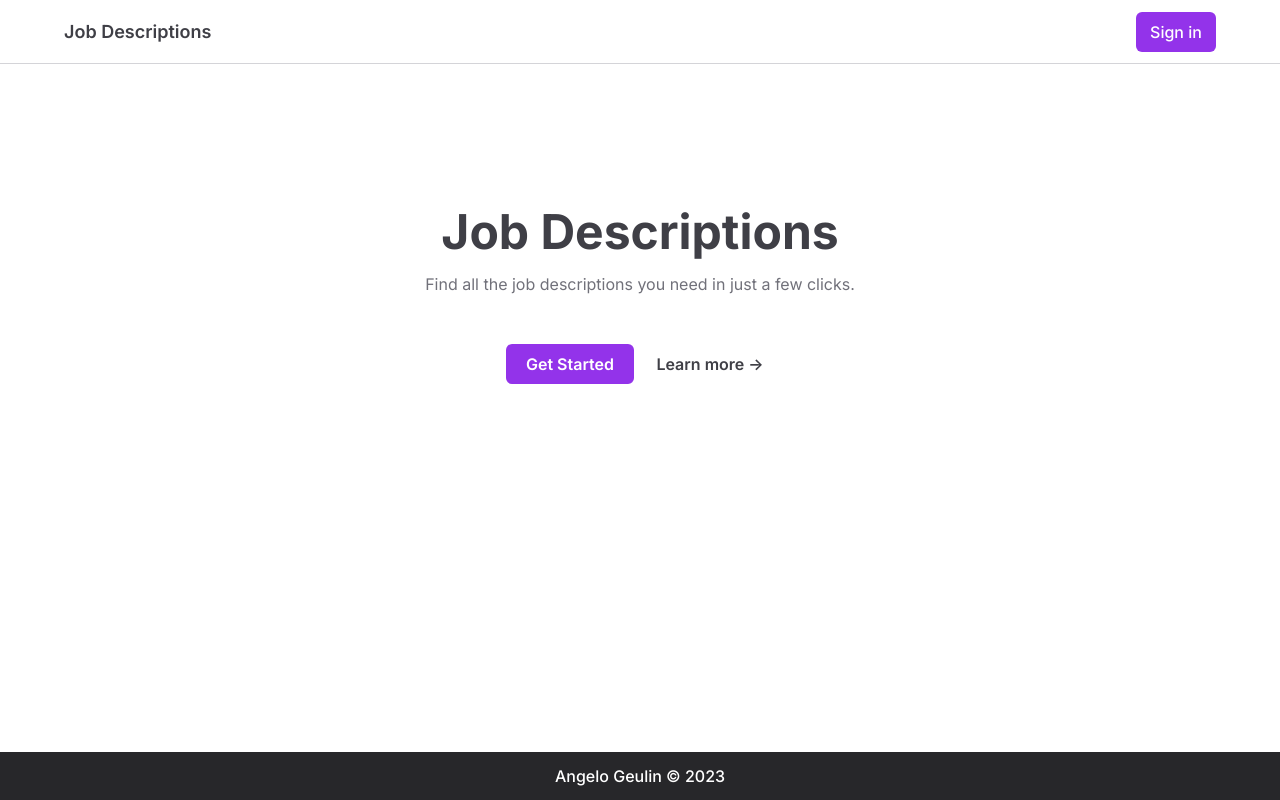
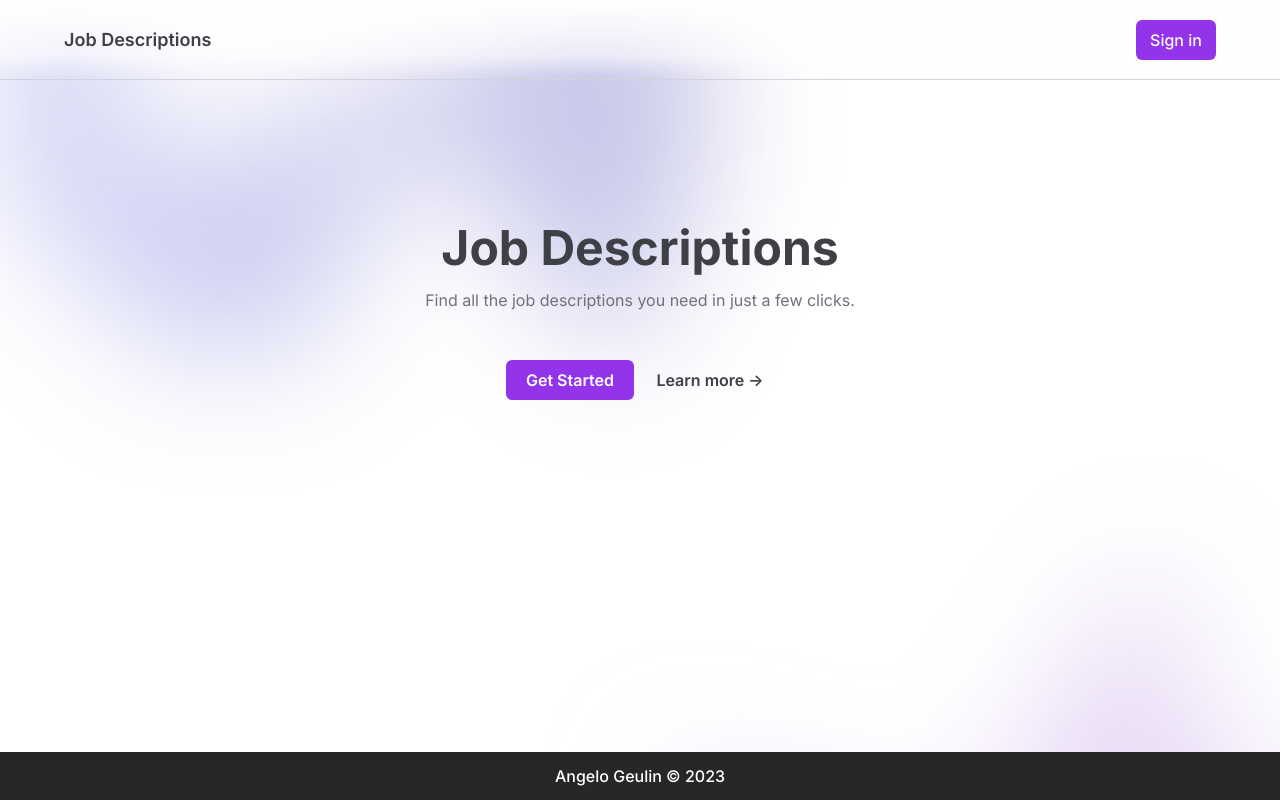
Before and after one commit to arvl130/job-descriptions, a Next.js app: page / in a window 1280 px wide. Built offline with nearby package versions, Linux system fonts and the light colour scheme; no server answers.

Commit message:
feat: add title and homepage mesh gradient

```diff
--- a/src/pages/_app.tsx
+++ b/src/pages/_app.tsx
@@ -1,5 +1,4 @@
 import "@/styles/globals.css"
-import Head from "next/head"
 import type { AppProps } from "next/app"
 import { SessionProvider, signIn, signOut, useSession } from "next-auth/react"
 import { QueryClient, QueryClientProvider } from "@tanstack/react-query"
@@ -9,7 +8,7 @@ function Navbar() {
   const { status } = useSession()
 
   return (
-    <nav className="h-16 border-b border-zinc-300 flex items-center px-6">
+    <nav className="h-20 border-b border-zinc-300 flex items-center px-6 bg-gradient-to-b from-white via-white/60 via-70%">
       <div className="max-w-6xl mx-auto w-full flex justify-between">
         <h1 className="flex items-center text-lg text-zinc-700 font-semibold">
           <Link href="/">Job Descriptions</Link>
@@ -58,16 +57,6 @@ export default function App({
   pageProps: { session, ...pageProps },
 }: AppProps) {
   return (
-    <>
-      <Head>
-        <title>Find Job Descriptions</title>
-        <meta
-          name="description"
-          content="Stop thinking about job descriptions and get them here."
-        />
-        <meta name="viewport" content="width=device-width, initial-scale=1" />
-        <link rel="icon" href="/favicon.ico" />
-      </Head>
     <QueryClientProvider client={queryClient}>
       <SessionProvider session={session}>
         <div className="min-h-screen grid grid-rows-[auto_1fr_auto]">
@@ -79,6 +68,5 @@ export default function App({
         </div>
       </SessionProvider>
     </QueryClientProvider>
-    </>
   )
 }
--- a/src/pages/api-keys.tsx
+++ b/src/pages/api-keys.tsx
@@ -7,6 +7,7 @@ import { EditKeyDialog } from "@/components/edit-key-dialog"
 import { SideNav } from "@/components/sidenav"
 import { useRouter } from "next/router"
 import { useSession } from "next-auth/react"
+import Head from "next/head"
 
 function ApiKeyItem({
   apiKey,
@@ -150,6 +151,16 @@ export default function ApiKeys() {
     return <div className="text-center px-6 py-12">Loading ...</div>
 
   return (
+    <>
+      <Head>
+        <title>API Keys &#x2013; Find Job Descriptions</title>
+        <meta
+          name="description"
+          content="Stop thinking about job descriptions and get them here."
+        />
+        <meta name="viewport" content="width=device-width, initial-scale=1" />
+        <link rel="icon" href="/favicon.ico" />
+      </Head>
       <div className="max-w-6xl mx-auto w-full grid grid-cols-[16rem_auto]">
         <SideNav />
         <main className="text-zinc-700 py-12 px-6 max-w-3xl mx-auto w-full">
@@ -229,5 +240,6 @@ export default function ApiKeys() {
           </div>
         </main>
       </div>
+    </>
   )
 }
--- a/src/pages/getting-started.tsx
+++ b/src/pages/getting-started.tsx
@@ -1,8 +1,19 @@
 import { SideNav } from "@/components/sidenav"
+import Head from "next/head"
 import Link from "next/link"
 
 export default function GettingStarted() {
   return (
+    <>
+      <Head>
+        <title>Getting Started &#x2013; Find Job Descriptions</title>
+        <meta
+          name="description"
+          content="Stop thinking about job descriptions and get them here."
+        />
+        <meta name="viewport" content="width=device-width, initial-scale=1" />
+        <link rel="icon" href="/favicon.ico" />
+      </Head>
       <div className="max-w-6xl mx-auto w-full grid grid-cols-[16rem_auto]">
         <SideNav />
         <main className="text-zinc-700 py-12 px-6 max-w-3xl mx-auto w-full">
@@ -15,8 +26,8 @@ export default function GettingStarted() {
             simply entering a job title.
           </p>
           <p className="mb-4">
-          You may use this service either through the online search provided in
-          this website, or by integrating with our REST API.
+            You may use this service either through the online search provided
+            in this website, or by integrating with our REST API.
           </p>
           <p className="mb-2">
             To start using this service, you will need an API key.
@@ -42,8 +53,8 @@ export default function GettingStarted() {
             </li>
             <li className="mb-4">
               An Access Key ID and Access Key Secret will be generated for your
-            new API Key. Copy these credentials and make sure to store them in a
-            safe location.
+              new API Key. Copy these credentials and make sure to store them in
+              a safe location.
             </li>
             <li>
               Go to the{" "}
@@ -55,5 +66,6 @@ export default function GettingStarted() {
           </ol>
         </main>
       </div>
+    </>
   )
 }
--- a/src/pages/index.tsx
+++ b/src/pages/index.tsx
@@ -1,3 +1,4 @@
+import Head from "next/head"
 import { signIn, useSession } from "next-auth/react"
 import Link from "next/link"
 import { useRouter } from "next/router"
@@ -7,7 +8,43 @@ export default function Home() {
   const router = useRouter()
 
   return (
+    <>
+      <Head>
+        <title>Home &#x2013; Find Job Descriptions</title>
+        <meta
+          name="description"
+          content="Stop thinking about job descriptions and get them here."
+        />
+        <meta name="viewport" content="width=device-width, initial-scale=1" />
+        <link rel="icon" href="/favicon.ico" />
+      </Head>
       <main className="max-w-prose mx-auto text-zinc-700 py-12 px-6">
+        <div className="absolute left-0 top-0 -z-10 h-full w-full overflow-hidden">
+          <div
+            className="pointer-events-none absolute inset-x-0 transform-gpu overflow-hidden blur-3xl sm:-top-80"
+            aria-hidden="true"
+          >
+            <div
+              className="relative left-[calc(50%)] aspect-[1155/678] w-[36.125rem] -translate-x-1/2 rotate-[30deg] bg-gradient-to-tr from-indigo-400 to-indigo-800 opacity-30 sm:left-[calc(50%-30rem)] sm:w-[72.1875rem]"
+              style={{
+                clipPath:
+                  "polygon(74.1% 44.1%, 100% 61.6%, 97.5% 26.9%, 85.5% 0.1%, 80.7% 2%, 72.5% 32.5%, 60.2% 62.4%, 52.4% 68.1%, 47.5% 58.3%, 45.2% 34.5%, 27.5% 76.7%, 0.1% 64.9%, 17.9% 100%, 27.6% 76.8%, 76.1% 97.7%, 74.1% 44.1%)",
+              }}
+            ></div>
+          </div>
+          <div
+            className="pointer-events-none absolute inset-x-0 top-[calc(100%-13rem)] -z-10 transform-gpu overflow-hidden blur-3xl sm:top-[calc(100%-30rem)]"
+            aria-hidden="true"
+          >
+            <div
+              className="relative left-[calc(50%+3rem)] aspect-[1155/678] w-[36.125rem] -translate-x-1/2 bg-gradient-to-tr from-purple-300 to-purple-800 opacity-30 sm:left-[calc(50%+36rem)] sm:w-[72.1875rem]"
+              style={{
+                clipPath:
+                  "polygon(74.1% 44.1%, 100% 61.6%, 97.5% 26.9%, 85.5% 0.1%, 80.7% 2%, 72.5% 32.5%, 60.2% 62.4%, 52.4% 68.1%, 47.5% 58.3%, 45.2% 34.5%, 27.5% 76.7%, 0.1% 64.9%, 17.9% 100%, 27.6% 76.8%, 76.1% 97.7%, 74.1% 44.1%)",
+              }}
+            ></div>
+          </div>
+        </div>
         <header className="pt-24 pb-6">
           <h1 className="text-5xl font-bold text-center">Job Descriptions</h1>
           <p className="text-center mt-4 text-zinc-500">
@@ -45,5 +82,6 @@ export default function Home() {
           </div>
         </header>
       </main>
+    </>
   )
 }
--- a/src/pages/search.tsx
+++ b/src/pages/search.tsx
@@ -1,6 +1,7 @@
 import { LandingPageForm } from "@/components/landing-page-form"
 import { SideNav } from "@/components/sidenav"
 import { useSession } from "next-auth/react"
+import Head from "next/head"
 import { useRouter } from "next/router"
 import { useEffect } from "react"
 
@@ -17,6 +18,16 @@ export default function Search() {
     return <div className="text-center px-6 py-12">Loading ...</div>
 
   return (
+    <>
+      <Head>
+        <title>Online Search &#x2013; Find Job Descriptions</title>
+        <meta
+          name="description"
+          content="Stop thinking about job descriptions and get them here."
+        />
+        <meta name="viewport" content="width=device-width, initial-scale=1" />
+        <link rel="icon" href="/favicon.ico" />
+      </Head>
       <div className="max-w-6xl mx-auto w-full grid grid-cols-[16rem_1fr]">
         <SideNav />
         <main className="px-6 py-12 text-zinc-700 max-w-3xl mx-auto w-full">
@@ -26,5 +37,6 @@ export default function Search() {
           </div>
         </main>
       </div>
+    </>
   )
 }
```
Lines whose indentation alone changed are shown as unchanged.
